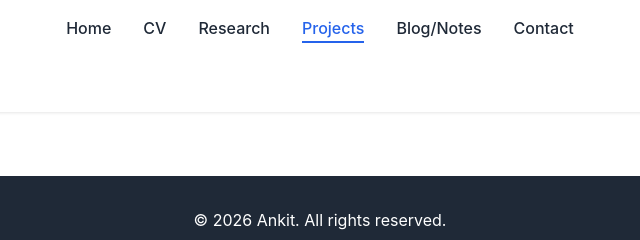
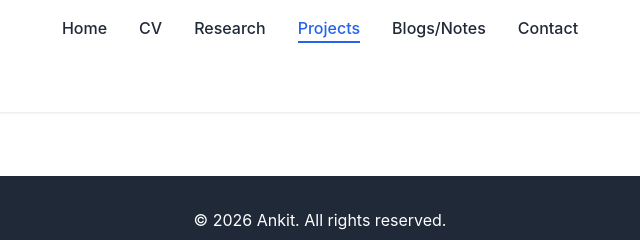
Before and after one commit to ankit165-wq/ankit165-wq.github.io, a plain HTML site: page pages/projects.html in a window 1280 px wide. Shown: the top 240 px of the page, 320-960 px from the left. Drawn offline with Linux system fonts and the light colour scheme.

Commit message:
Rename Blog.html link to Blogs.html in navigation

```diff
--- a/pages/projects.html
+++ b/pages/projects.html
@@ -19,7 +19,7 @@
                     <li><a href="CV.html" class="nav-link">CV</a></li>
                     <li><a href="research.html" class="nav-link">Research</a></li>
                     <li><a href="projects.html" class="nav-link active">Projects</a></li>
-                    <li><a href="Blog.html" class="nav-link">Blog/Notes</a></li>
+                    <li><a href="Blogs.html" class="nav-link">Blogs/Notes</a></li>
                     <li><a href="contact.html" class="nav-link">Contact</a></li>
                 </ul>
             </div>
```
